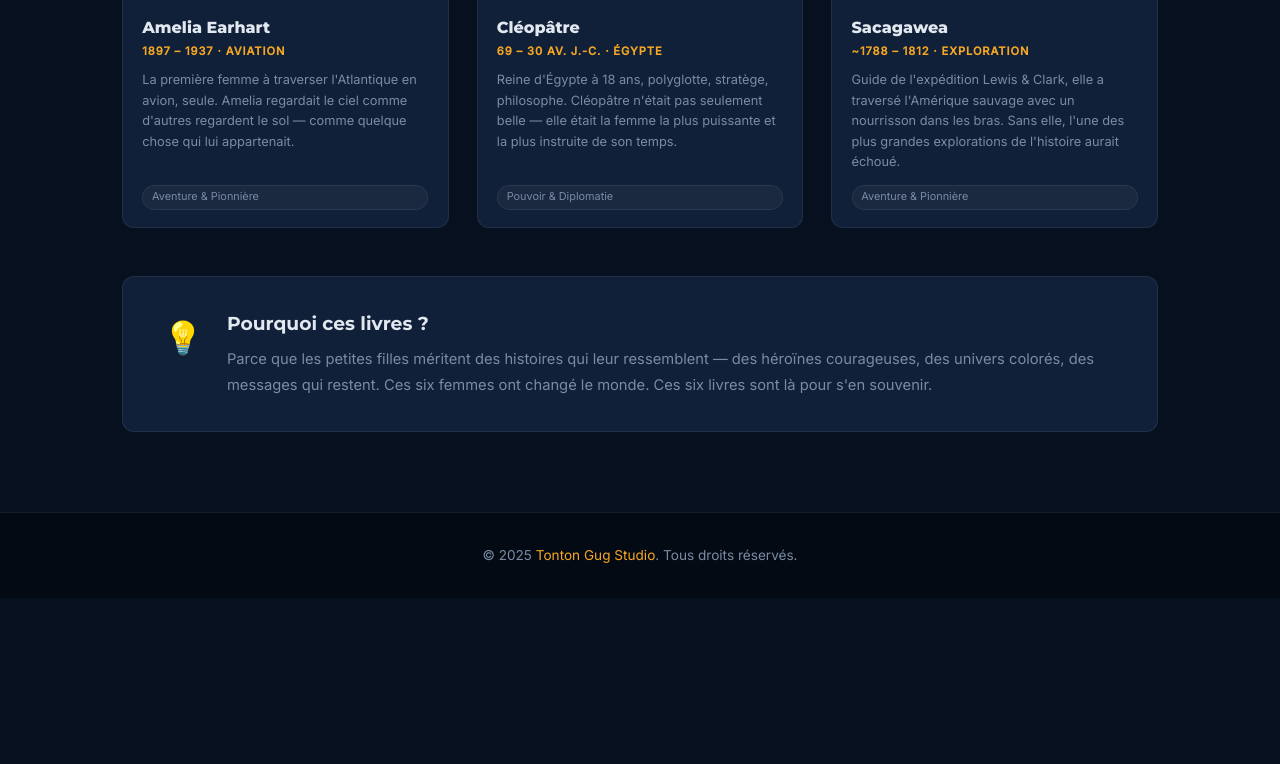
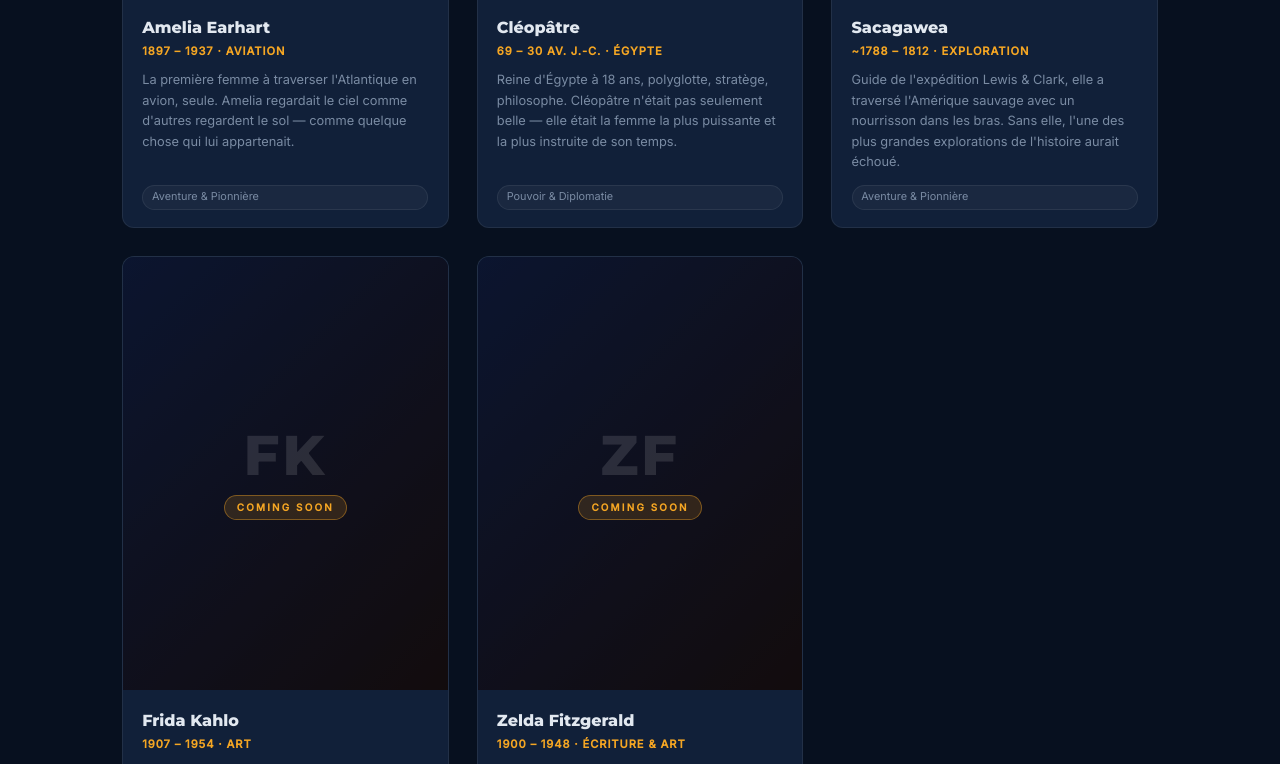
Before and after one commit to Gug4ever/Tonton_Gug_Studio, a website: page books.html in a window 1280 px wide. Shown: the part 2036-2800 px from the top of the page. Before the commit the page ends 2634 px from the top, so only its background shows below. Drawn offline with Linux system fonts and the light colour scheme.

Commit message:
Books: add Frida Kahlo & Zelda Fitzgerald Coming Soon placeholders (FR/EN/ES)

```diff
--- a/books.html
+++ b/books.html
@@ -111,6 +111,23 @@
       color: white; font-size: 1.5rem; cursor: pointer;
       background: rgba(255,255,255,0.1); border-radius: 50%;
       width: 42px; height: 42px; display: flex; align-items: center; justify-content: center;
+    }
+
+    /* Coming Soon overlay on book covers */
+    .book-cs-overlay {
+      position: absolute; inset: 0;
+      display: flex; flex-direction: column; align-items: center; justify-content: center;
+      background: rgba(10,15,30,0.45);
+    }
+    .book-cs-overlay .cs-initial {
+      font-family: 'Montserrat', sans-serif; font-size: 3.5rem; font-weight: 800;
+      color: rgba(255,255,255,0.12); margin-bottom: 0.75rem; line-height: 1; letter-spacing: 0.05em;
+    }
+    .book-cs-overlay .cs-label {
+      font-size: 0.62rem; font-weight: 800; letter-spacing: 0.22em;
+      text-transform: uppercase; color: var(--orange);
+      background: rgba(245,166,35,0.15); border: 1px solid rgba(245,166,35,0.4);
+      padding: 0.22rem 0.75rem; border-radius: 999px;
     }
 
     /* About box */
@@ -251,6 +268,38 @@
         </div>
       </div>
 
+      <!-- 7. Frida Kahlo — Coming Soon -->
+      <div class="book-card">
+        <div class="book-cover" style="cursor:default;">
+          <div class="book-cs-overlay">
+            <div class="cs-initial">FK</div>
+            <div class="cs-label">Coming Soon</div>
+          </div>
+        </div>
+        <div class="book-info">
+          <div class="book-name" data-i18n="book.frida.name">Frida Kahlo</div>
+          <div class="book-era" data-i18n="book.frida.era">1907 – 1954 · Art</div>
+          <p class="book-desc" data-i18n="book.frida.desc">Elle a peint sa douleur et sa force avec des couleurs éclatantes. Frida a transformé chaque épreuve en chef-d'œuvre — et le monde n'a jamais oublié son regard.</p>
+          <span class="book-tag" data-i18n="book.tag.art">Art & Résilience</span>
+        </div>
+      </div>
+
+      <!-- 8. Zelda Fitzgerald — Coming Soon -->
+      <div class="book-card">
+        <div class="book-cover" style="cursor:default;">
+          <div class="book-cs-overlay">
+            <div class="cs-initial">ZF</div>
+            <div class="cs-label">Coming Soon</div>
+          </div>
+        </div>
+        <div class="book-info">
+          <div class="book-name" data-i18n="book.zelda.name">Zelda Fitzgerald</div>
+          <div class="book-era" data-i18n="book.zelda.era">1900 – 1948 · Écriture & Art</div>
+          <p class="book-desc" data-i18n="book.zelda.desc">Danseuse, écrivaine, peintre — Zelda fut longtemps l'ombre d'un grand nom. Elle était, en réalité, une lumière à part entière.</p>
+          <span class="book-tag" data-i18n="book.tag.literature">Écriture & Émancipation</span>
+        </div>
+      </div>
+
     </div>
 
     <div class="about-books">
--- a/translations.js
+++ b/translations.js
@@ -94,7 +94,7 @@ const LANG_DATA = {
     'books.series.label': 'Série — Femmes qui ont changé le monde',
     'books.series.title': 'Brilliant Women, Remarkable Stories (Grandes femmes, histoires remarquables) — série publiée en anglais',
     'books.series.desc': "Six portraits de femmes extraordinaires, racontés pour les enfants. Des scientifiques, des aventurières, des résistantes, des reines — des figures qui ont bousculé leur époque et dont l'histoire mérite d'être transmise dès le plus jeune âge. Chaque livre, une vie. Chaque vie, une leçon.",
-    'books.series.tag': '📚 6 livres · Illustré · Sous pen name',
+    'books.series.tag': '📚 6 livres · + 2 à venir · Illustré · Sous pen name',
     'books.about.title': 'Pourquoi ces livres ?',
     'books.about.desc': "Parce que les petites filles méritent des histoires qui leur ressemblent — des héroïnes courageuses, des univers colorés, des messages qui restent. Ces six femmes ont changé le monde. Ces six livres sont là pour s'en souvenir.",
     'book.ada.name': 'Ada Lovelace', 'book.ada.era': '1815 – 1852 · Mathématiques',
@@ -111,6 +111,11 @@ const LANG_DATA = {
     'book.saca.desc': "Guide de l'expédition Lewis & Clark, elle a traversé l'Amérique sauvage avec un nourrisson dans les bras. Sans elle, l'une des plus grandes explorations de l'histoire aurait échoué.",
     'book.tag.science': 'Science & Innovation', 'book.tag.courage': 'Courage & Justice',
     'book.tag.adventure': 'Aventure & Pionnière', 'book.tag.power': 'Pouvoir & Diplomatie',
+    'book.tag.art': 'Art & Résilience', 'book.tag.literature': 'Écriture & Émancipation',
+    'book.frida.name': 'Frida Kahlo', 'book.frida.era': '1907 – 1954 · Art',
+    'book.frida.desc': "Elle a peint sa douleur et sa force avec des couleurs éclatantes. Frida a transformé chaque épreuve en chef-d'œuvre — et le monde n'a jamais oublié son regard.",
+    'book.zelda.name': 'Zelda Fitzgerald', 'book.zelda.era': '1900 – 1948 · Écriture & Art',
+    'book.zelda.desc': "Danseuse, écrivaine, peintre — Zelda fut longtemps l'ombre d'un grand nom. Elle était, en réalité, une lumière à part entière.",
 
     'finance.tab.seminar': 'Fondamentaux de la Finance',
     'finance.tab.notchwork': 'NotchWork — Rating',
@@ -350,7 +355,7 @@ const LANG_DATA = {
     'books.series.label': 'Series — Women who changed the world',
     'books.series.title': 'Brilliant Women, Remarkable Stories — published in English',
     'books.series.desc': "Six portraits of extraordinary women, told for children. Scientists, adventurers, resisters, queens — figures who shook their era and whose stories deserve to be passed on from the very first pages. Each book, a life. Each life, a lesson.",
-    'books.series.tag': '📚 6 books · Illustrated · Under pen name',
+    'books.series.tag': '📚 6 books · + 2 coming soon · Illustrated · Under pen name',
     'books.about.title': 'Why these books?',
     'books.about.desc': "Because little girls deserve stories that look like them — brave heroines, colorful worlds, messages that stay. These six women changed the world. These six books are here to remember them.",
     'book.ada.name': 'Ada Lovelace', 'book.ada.era': '1815 – 1852 · Mathematics',
@@ -367,6 +372,11 @@ const LANG_DATA = {
     'book.saca.desc': "Guide for the Lewis & Clark expedition, she crossed the American wilderness with a newborn on her back. Without her, one of history's greatest explorations would have failed.",
     'book.tag.science': 'Science & Innovation', 'book.tag.courage': 'Courage & Justice',
     'book.tag.adventure': 'Adventure & Pioneer', 'book.tag.power': 'Power & Diplomacy',
+    'book.tag.art': 'Art & Resilience', 'book.tag.literature': 'Writing & Emancipation',
+    'book.frida.name': 'Frida Kahlo', 'book.frida.era': '1907 – 1954 · Art',
+    'book.frida.desc': "She painted her pain and her strength in blazing colours. Frida turned every ordeal into a masterpiece — and the world never forgot her gaze.",
+    'book.zelda.name': 'Zelda Fitzgerald', 'book.zelda.era': '1900 – 1948 · Writing & Art',
+    'book.zelda.desc': "Dancer, writer, painter — Zelda lived for too long in the shadow of a great name. She was, in truth, a light entirely her own.",
 
     'finance.tab.seminar': 'Finance Fundamentals',
     'finance.tab.notchwork': 'NotchWork — Rating',
@@ -563,7 +573,7 @@ const LANG_DATA = {
     'books.series.label': 'Serie — Mujeres que cambiaron el mundo',
     'books.series.title': 'Brilliant Women, Remarkable Stories (Grandes mujeres, historias notables) — serie publicada en inglés',
     'books.series.desc': "Seis retratos de mujeres extraordinarias, contados para niños. Científicas, aventureras, resistentes, reinas — figuras que sacudieron su época y cuyas historias merecen transmitirse desde las primeras páginas. Cada libro, una vida. Cada vida, una lección.",
-    'books.series.tag': '📚 6 libros · Ilustrado · Bajo seudónimo',
+    'books.series.tag': '📚 6 libros · + 2 próximamente · Ilustrado · Bajo seudónimo',
     'books.about.title': '¿Por qué estos libros?',
     'books.about.desc': "Porque las niñas merecen historias que se les parezcan — heroínas valientes, mundos coloridos, mensajes que perduran. Estas seis mujeres cambiaron el mundo. Estos seis libros están aquí para recordarlo.",
     'book.ada.name': 'Ada Lovelace', 'book.ada.era': '1815 – 1852 · Matemáticas',
@@ -580,6 +590,11 @@ const LANG_DATA = {
     'book.saca.desc': "Guía de la expedición Lewis & Clark, cruzó la América salvaje con un recién nacido a la espalda. Sin ella, una de las mayores exploraciones de la historia habría fracasado.",
     'book.tag.science': 'Ciencia & Innovación', 'book.tag.courage': 'Valentía & Justicia',
     'book.tag.adventure': 'Aventura & Pionera', 'book.tag.power': 'Poder & Diplomacia',
+    'book.tag.art': 'Arte & Resiliencia', 'book.tag.literature': 'Escritura & Emancipación',
+    'book.frida.name': 'Frida Kahlo', 'book.frida.era': '1907 – 1954 · Arte',
+    'book.frida.desc': "Pintó su dolor y su fuerza con colores deslumbrantes. Frida convirtió cada prueba en una obra maestra — y el mundo nunca olvidó su mirada.",
+    'book.zelda.name': 'Zelda Fitzgerald', 'book.zelda.era': '1900 – 1948 · Escritura & Arte',
+    'book.zelda.desc': "Bailarina, escritora, pintora — Zelda vivió demasiado tiempo a la sombra de un gran nombre. Era, en realidad, una luz completamente propia.",
 
     'finance.tab.seminar': 'Fundamentos de Finanzas',
     'finance.tab.notchwork': 'NotchWork — Rating',
```
